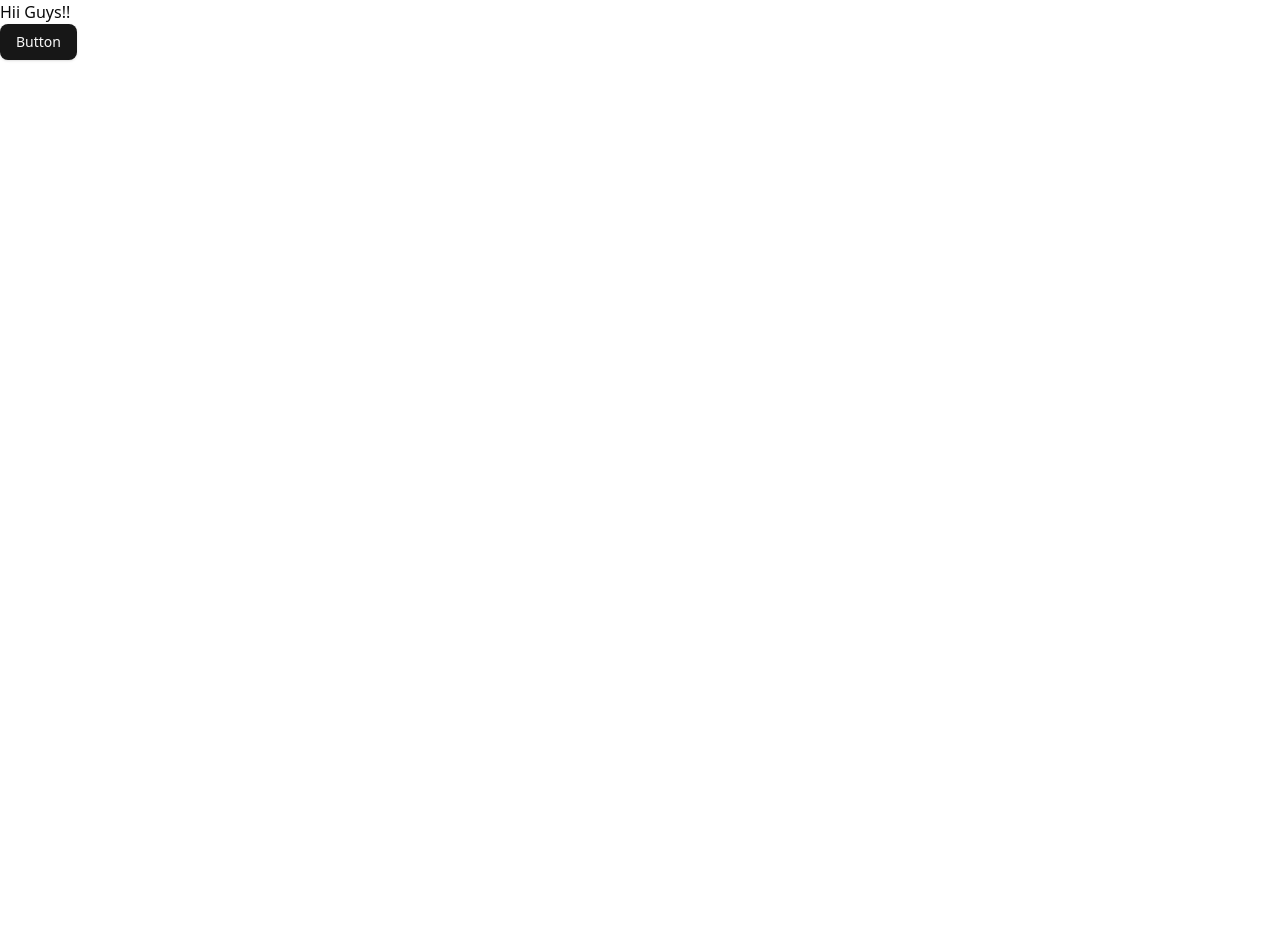
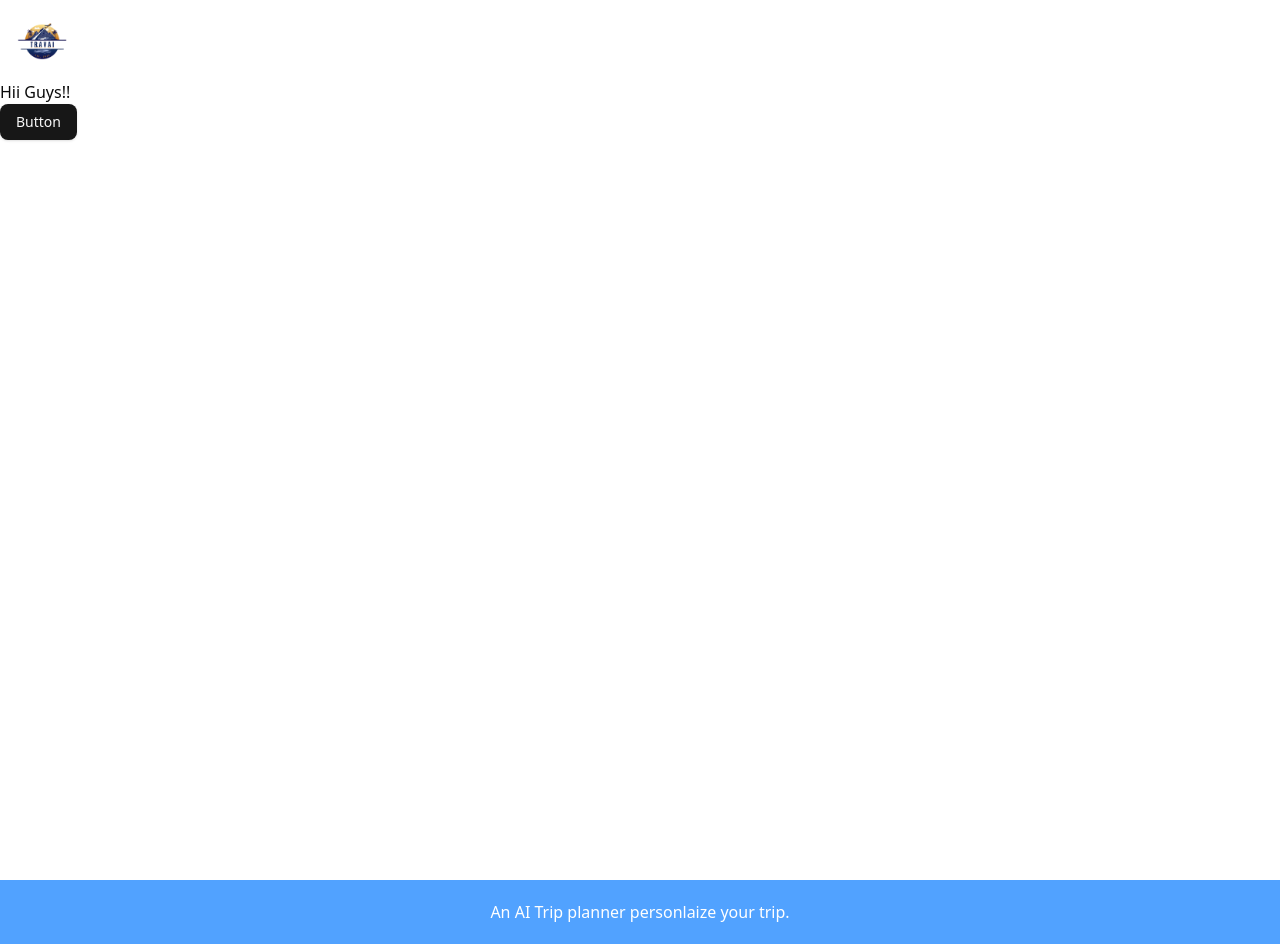
Before and after one commit to Sayan-Mondal2022/travAi, a Next.js app in the folder frontend/: page / in a window 1280 px wide. Before the commit the page ends 800 px from the top, so only its background shows below. Built offline with nearby package versions, Linux system fonts and the light colour scheme.

Commit message:
Made some changes

```diff
--- a/frontend/app/layout.js
+++ b/frontend/app/layout.js
@@ -1,5 +1,6 @@
 import { Geist, Geist_Mono } from "next/font/google";
 import "./globals.css";
+import Header from "@/components/header";
 
 const geistSans = Geist({
   variable: "--font-geist-sans",
@@ -12,17 +13,24 @@ const geistMono = Geist_Mono({
 });
 
 export const metadata = {
-  title: "Create Next App",
-  description: "Generated by create next app",
+  title: "TravAi",
+  description: "A AI Trip Planner",
 };
 
 export default function RootLayout({ children }) {
   return (
     <html lang="en">
+      <Header/>
       <body
         className={`${geistSans.variable} ${geistMono.variable} antialiased`}
       >
-        {children}
+        <main className="min-h-screen">{children}</main>
+
+        <footer className="bg-blue-400 py-5">
+          <section className="mx-auto px-4 text-center text-white">
+            An AI Trip planner personlaize your trip.
+          </section>
+        </footer>
       </body>
     </html>
   );
--- /dev/null
+++ b/frontend/components/header.jsx
@@ -0,0 +1,23 @@
+import React from 'react'
+import Link from 'next/link'
+import Image from 'next/image'
+
+const Header = () => {
+  return (
+    <header className='container mx-auto'>
+        <nav className='py-5 px-4 flex justify-between items-center'>
+            <Link href={"/"}>
+                <Image
+                src={"/travai_logo.png"}
+                alt='Trav AI logo'
+                width={60}
+                height={60}
+                className='h-10 w-auto object-contain'
+                />
+            </Link>
+        </nav>
+    </header>
+  )
+}
+
+export default Header
```
Also changed, not shown: frontend/public/travai_logo.png (added).
